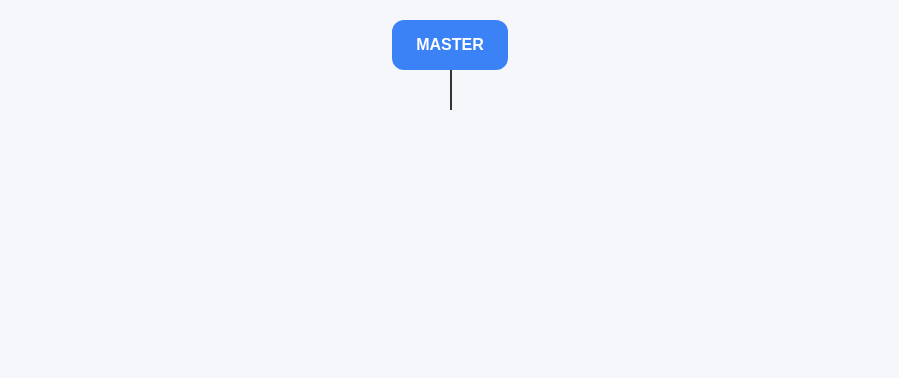
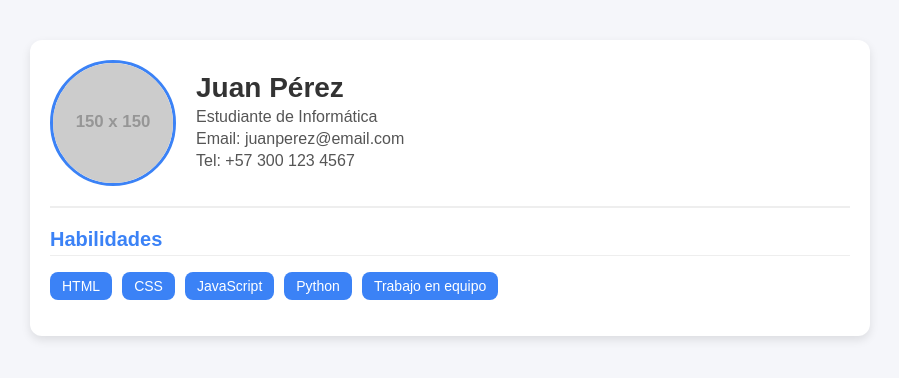
Before and after one commit to jhosentsantiago-lang/Ejercicio-practica, a plain HTML site: page index.html in a window 1280 px wide. Shown: the whole page, without its empty margins (190-1089 px from the left). Drawn offline with Linux system fonts and the light colour scheme; placeholder pictures from the web are drawn by us.

Commit message:
guardar cambios

```diff
--- a/index.html
+++ b/index.html
@@ -2,103 +2,110 @@
 <html lang="es">
 <head>
   <meta charset="utf-8">
-  <title>Organigrama ramas</title>
+  <title>Currículum</title>
   <style>
     body {
       font-family: Arial, sans-serif;
-      background: #f6f7fb;
+      background: #f5f6fa;
       margin: 0;
-      padding: 20px;
-      display: flex;
-      justify-content: center;
-    }
-
-    .tree {
-      display: flex;
-      flex-direction: column;
-      align-items: center;
+      padding: 0;
     }
 
     .master {
+      max-width: 800px;
+      margin: 40px auto;
+      background: #fff;
+      border-radius: 12px;
+      box-shadow: 0 4px 10px rgba(0,0,0,0.1);
+      padding: 20px;
+    }
+
+    .header {
+      display: flex;
+      align-items: center;
+      gap: 20px;
+      border-bottom: 2px solid #eee;
+      padding-bottom: 20px;
+    }
+
+    .header img {
+      width: 120px;
+      height: 120px;
+      object-fit: cover;
+      border-radius: 50%;
+      border: 3px solid #3b82f6;
+    }
+
+    .name {
+      flex: 1;
+    }
+
+    .name h1 {
+      margin: 0;
+      font-size: 28px;
+      color: #333;
+    }
+
+    .name p {
+      margin: 4px 0;
+      color: #555;
+    }
+
+    .section {
+      margin-top: 20px;
+    }
+
+    .section h2 {
+      margin-bottom: 10px;
+      font-size: 20px;
+      color: #3b82f6;
+      border-bottom: 1px solid #eee;
+      padding-bottom: 4px;
+    }
+
+    .skills ul {
+      list-style: none;
+      padding: 0;
+      display: flex;
+      flex-wrap: wrap;
+      gap: 10px;
+    }
+
+    .skills li {
       background: #3b82f6;
       color: white;
-      padding: 16px 24px;
-      border-radius: 12px;
-      font-weight: bold;
-      margin-bottom: 40px;
-      position: relative;
-    }
-
-    /* líneas que salen de la master */
-    .master::after {
-      content: "";
-      position: absolute;
-      bottom: -40px;
-      left: 50%;
-      width: 2px;
-      height: 40px;
-      background: #333;
-    }
-
-    .branches {
-      display: flex;
-      justify-content: center;
-      gap: 40px;
-      position: relative;
-    }
-
-    .branch {
-      background: white;
-      border: 2px solid #3b82f6;
-      border-radius: 10px;
-      padding: 14px;
-      min-width: 160px;
-      text-align: center;
-      box-shadow: 0 4px 10px rgba(0,0,0,0.1);
-    }
-
-    /* líneas horizontales que conectan a las ramas */
-    .branches::before {
-      content: "";
-      position: absolute;
-      top: -20px;
-      left: 0;
-      right: 0;
-      height: 2px;
-      background: #333;
-    }
-
-    .branches::after {
-      content: "";
-      position: absolute;
-      top: -20px;
-      left: 50%;
-      width: 2px;
-      height: 20px;
-      background: #333;
-    }
-
-    img {
-      width: 100%;
-      height: 120px;
-      object-fit: cover;
+      padding: 6px 12px;
       border-radius: 8px;
+      font-size: 14px;
     }
   </style>
 </head>
 <body>
-  <div class="tree">
-    <div class="master">MASTER</div>
+  <div class="master">
+    <!-- Rama 1 + Rama 2 -->
+    <div class="header">
+      <!-- Rama Foto -->
+      <img src="https://via.placeholder.com/150" alt="Foto de perfil">
 
-    <div class="branches">
-      <!-- Rama 1: Foto -->
+      <!-- Rama Nombre -->
+      <div class="name">
+        <h1>Juan Pérez</h1>
+        <p>Estudiante de Informática</p>
+        <p>Email: juanperez@email.com</p>
+        <p>Tel: +57 300 123 4567</p>
+      </div>
+    </div>
 
-
-      <!-- Rama 2: Nombre -->
-
-
-      <!-- Rama 3: Habilidades -->
-
+    <!-- Rama Habilidades -->
+    <div class="section skills">
+      <h2>Habilidades</h2>
+      <ul>
+        <li>HTML</li>
+        <li>CSS</li>
+        <li>JavaScript</li>
+        <li>Python</li>
+        <li>Trabajo en equipo</li>
+      </ul>
     </div>
   </div>
 </body>
```
